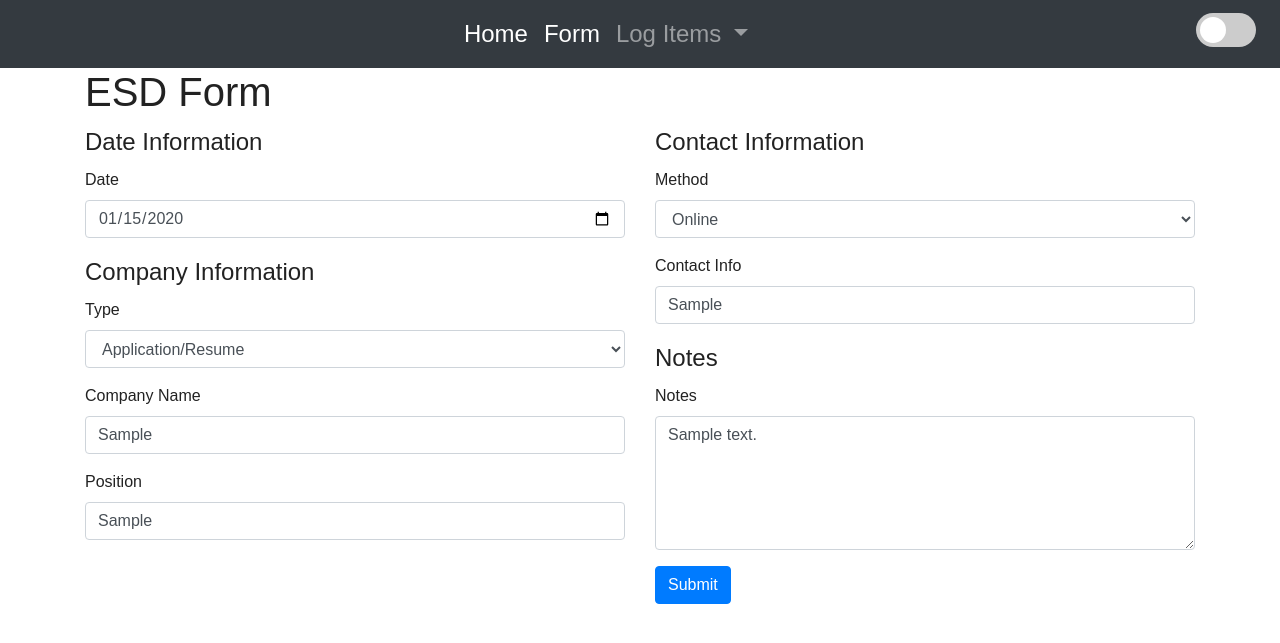
After one commit to robertlackey/esdlog, a Flask app: page /edit/1 in a window 1280 px wide. The commit adds this page. Shown: the top 643 px of the page. Run offline with Flask 3, Linux system fonts and the light colour scheme; tables that the repository leaves empty hold one stand-in row (values such as "Sample post"); some libraries are stand-ins or nearby versions.

Commit message:
added update and delete functionality

```diff
--- a/templates/base.html
+++ b/templates/base.html
@@ -26,6 +26,7 @@
                       Log Items
                     </a>
                     <div class="dropdown-menu">
+                        <a class="dropdown-item" href="{{ url_for('routes.list')|escape }}">List all</a>
                         <a class="dropdown-item" href="{{ url_for('routes.show_items_last_two_weeks_sunday')|escape }}">Last 2 Weeks of Logs</a>
                     </div>
                 </li>
--- /dev/null
+++ b/templates/edit.html
@@ -0,0 +1,73 @@
+{% extends 'base.html' %}
+
+{% block head %}
+<title>ESD Form</title>
+{% endblock %}
+
+{% block body %}
+
+<body>
+    <div class="container">
+        <h1>ESD Form</h1>
+        {% if error %}
+        <div class="alert alert-danger">{{ error }}</div>
+        {% endif %}
+        <form method="POST" action="{{ url_for('routes.edit', id=items.id) }}">
+            {{ form.hidden_tag() }}
+            <div class="row">
+                <div class="col-md-6">
+                    <fieldset>
+                        <legend>Date Information</legend>
+                        <div class="form-group">
+                            <label for="{{ form.date.id }}">{{ form.date.label.text }}</label>
+                            {{ form.date(class="form-control") }}
+                        </div>
+                    </fieldset>
+
+                    <fieldset>
+                        <legend>Company Information</legend>
+                        <div class="form-group">
+                            <label for="{{ form.type.id }}">{{ form.type.label.text }}</label>
+                            {{ form.type(class="form-control") }}
+                        </div>
+                        <div class="form-group">
+                            <label for="{{ form.company.id }}">{{ form.company.label.text }}</label>
+                            {{ form.company(class="form-control") }}
+                        </div>
+                        <div class="form-group">
+                            <label for="{{ form.position.id }}">{{ form.position.label.text }}</label>
+                            {{ form.position(class="form-control") }}
+                        </div>
+                    </fieldset>
+                </div>
+
+                <div class="col-md-6">
+                    <fieldset>
+                        <legend>Contact Information</legend>
+                        <div class="form-group">
+                            <label for="{{ form.method.id }}">{{ form.method.label.text }}</label>
+                            {{ form.method(class="form-control") }}
+                        </div>
+
+                        <div class="form-group">
+                            <label for="{{ form.contact_info.id }}">{{ form.contact_info.label.text }}</label>
+                            {{ form.contact_info(class="form-control") }}
+                        </div>
+                    </fieldset>
+
+                    <fieldset>
+                        <legend>Notes</legend>
+                        <div class="form-group">
+                            <label for="{{ form.notes.id }}">{{ form.notes.label.text }}</label>
+                            {{ form.notes(class="form-control", rows="5") }}
+                        </div>
+                    </fieldset>
+
+                    <button type="submit" class="btn btn-primary">Submit</button>
+                </div>
+            </div>
+        </form>
+    </div>
+
+</body>
+{% endblock %}
--- a/templates/items_by_week.html
+++ b/templates/items_by_week.html
@@ -12,7 +12,7 @@
       <div class="card mb-4">
         <div class="card-header"><p>{{ start_date.strftime('%m/%d/%Y') }} - {{ end_date.strftime('%m/%d/%Y') }}</p></div>
         <div class="card-body">
-          <div class="table-responsive">
+          <div class="table-responsive" >
             <table class="table table-striped">
               <thead>
                 <tr>
--- a/views.py
+++ b/views.py
@@ -1,4 +1,4 @@
-from flask import Blueprint, render_template, request, redirect
+from flask import Blueprint, render_template, request, redirect, url_for, flash
 from models import db, ESDForm
 from forms import SubmitForm
 from datetime import datetime, date, timedelta
@@ -64,3 +64,46 @@ def show_items_last_two_weeks_sunday():
         start_date += timedelta(days=7)
 
     return render_template('items_by_week.html', data=data, week_dates=week_dates)
+
+@bp.route('/list')
+def list():
+    forms = ESDForm.query.order_by(ESDForm.id.desc()).all()
+    return render_template('list.html', forms=forms)
+
+@bp.route('/edit/<int:id>', methods=['GET', 'POST'])
+def edit(id):
+    form = SubmitForm()
+
+    items = ESDForm.query.get_or_404(id)
+
+    form.type.default = items.type
+    form.company.default = items.company
+    form.position.default = items.position
+    form.method.default = items.method
+    form.contact_info.default = items.contact_info
+    form.date.default = items.date
+    form.notes.default = items.notes
+
+    form.process()
+
+    if request.method == 'POST':
+        items.type = request.form['type']
+        items.company = request.form['company']
+        items.position = request.form['position']
+        items.method = request.form['method']
+        items.contact_info = request.form['contact_info']
+        items.date = request.form['date']
+        items.notes = request.form['notes']
+        db.session.commit()
+        flash('Your changes have been saved.', 'success')
+        return redirect(url_for('routes.index'))
+
+    return render_template('edit.html', form=form, items=items)
+
+@bp.route('/delete/<int:id>', methods=['POST'])
+def delete(id):
+    form = ESDForm.query.get_or_404(id)
+    db.session.delete(form)
+    db.session.commit()
+    flash('Form has been deleted.')
+    return redirect(url_for('routes.list'))
```
Also changed, not shown: templates/list.html (added, +59 -0 lines).
